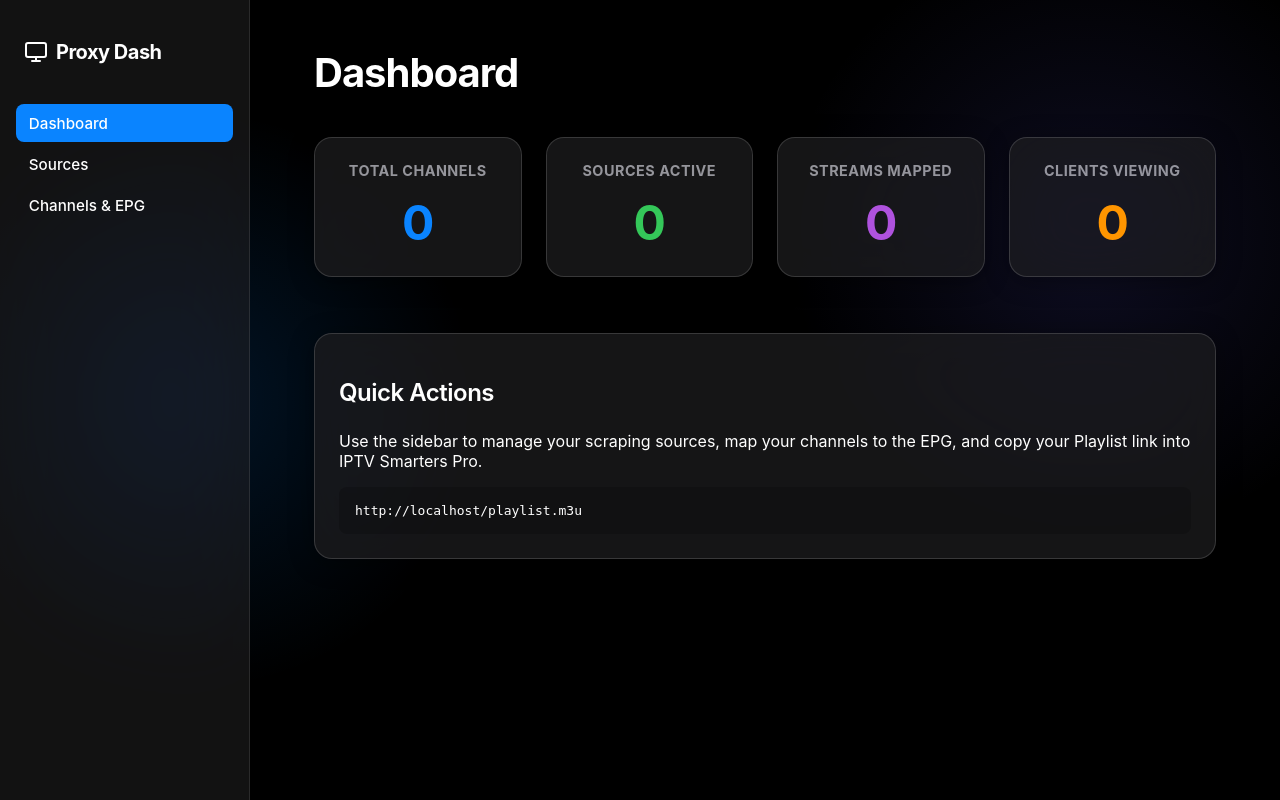
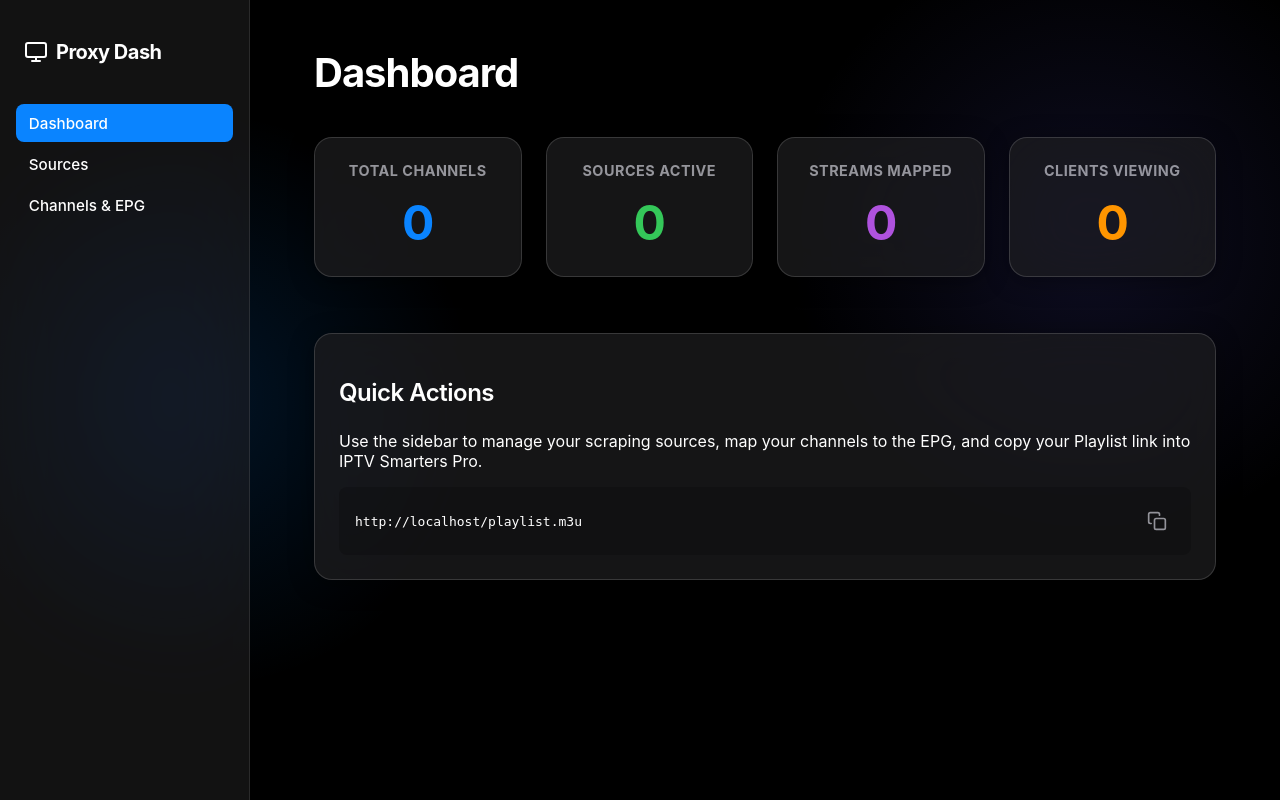
Before and after one commit to uniextra/AceStreamHUB, a Flask app: page /dashboard in a window 1280 px wide. Run offline with Flask 3, Linux system fonts and the light colour scheme; data that the repository does not hold is empty.

Commit message:
Feat: Add copy to clipboard button in dashboard

```diff
--- a/templates/dashboard.html
+++ b/templates/dashboard.html
@@ -29,8 +29,33 @@
     <h2>Quick Actions</h2>
     <p>Use the sidebar to manage your scraping sources, map your channels to the EPG, and copy your Playlist link into IPTV Smarters Pro.</p>
 
-    <div style="background: rgba(0,0,0,0.2); padding: 1rem; border-radius: 8px; font-family: monospace; word-break: break-all; margin-top: 1rem;">
-        http://{{ request.host }}/playlist.m3u
+    <div style="background: rgba(0,0,0,0.2); padding: 1rem; border-radius: 8px; display: flex; align-items: center; justify-content: space-between; margin-top: 1rem;">
+        <div id="playlistUrl" style="font-family: monospace; word-break: break-all; color: var(--text-main);">http://{{ request.host }}/playlist.m3u</div>
+        <button onclick="copyUrl()" style="background: transparent; border: none; padding: 0.5rem; cursor: pointer; color: var(--text-muted); display: flex; align-items: center; justify-content: center;" title="Copy to clipboard">
+            <svg id="copyIcon" width="20" height="20" viewBox="0 0 24 24" fill="none" stroke="currentColor" stroke-width="2" stroke-linecap="round" stroke-linejoin="round">
+                <rect x="9" y="9" width="13" height="13" rx="2" ry="2"></rect>
+                <path d="M5 15H4a2 2 0 0 1-2-2V4a2 2 0 0 1 2-2h9a2 2 0 0 1 2 2v1"></path>
+            </svg>
+            <svg id="checkIcon" width="20" height="20" viewBox="0 0 24 24" fill="none" stroke="#34C759" stroke-width="2" stroke-linecap="round" stroke-linejoin="round" style="display: none;">
+                <polyline points="20 6 9 17 4 12"></polyline>
+            </svg>
+        </button>
     </div>
+
+<script>
+function copyUrl() {
+    const url = document.getElementById('playlistUrl').innerText;
+    navigator.clipboard.writeText(url).then(() => {
+        const copyIcon = document.getElementById('copyIcon');
+        const checkIcon = document.getElementById('checkIcon');
+        copyIcon.style.display = 'none';
+        checkIcon.style.display = 'block';
+        setTimeout(() => {
+            copyIcon.style.display = 'block';
+            checkIcon.style.display = 'none';
+        }, 2000);
+    });
+}
+</script>
 </div>
 {% endblock %}
```
